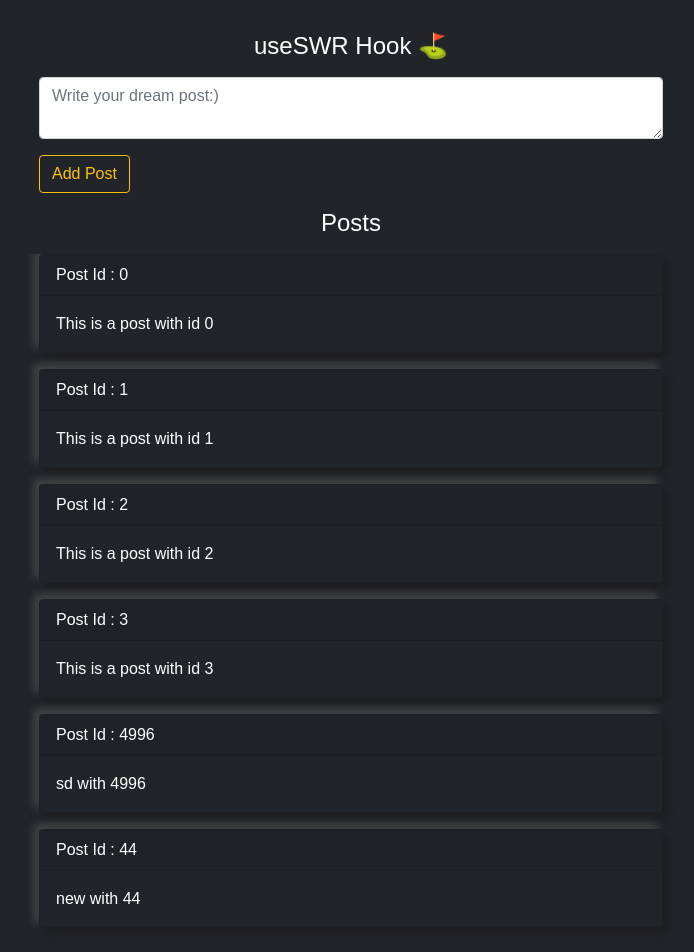
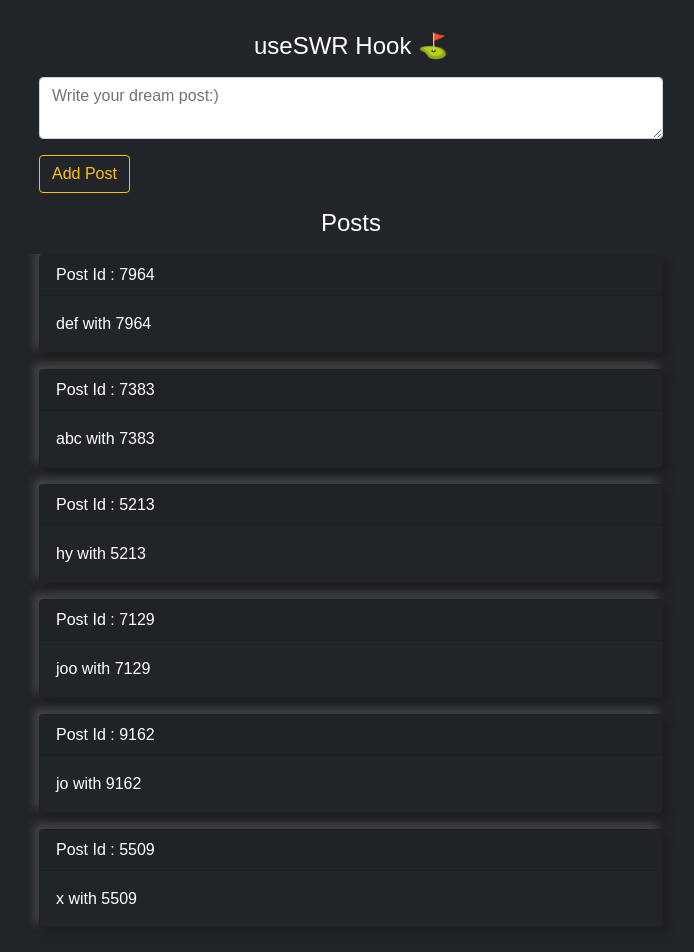
Before and after one commit to Dey-Sumit/useSWR-Tutorial, a Next.js app: page / in a window 1280 px wide. Shown: the top 952 px of the page, without its empty margins (289-983 px from the left). Built offline with nearby package versions, Linux system fonts and the light colour scheme; data requests are answered from the project's data file.

Commit message:
sorted by createdAt,infinite scrolling with optimistic ui added

```diff
--- a/db.json
+++ b/db.json
@@ -2,39 +2,73 @@
   "posts": [
     {
       "id": 0,
-      "content": "This is a post with id 0"
+      "content": "This is a post with id 0",
+      "createdAt": 1625745022480
     },
     {
       "id": 1,
-      "content": "This is a post with id 1"
+      "content": "This is a post with id 1",
+      "createdAt": 1625745022490
     },
     {
-      "id": 2,
-      "content": "This is a post with id 2"
+      "id": 2739,
+      "content": "post 1 with 2739",
+      "createdAt": 1625745022499
     },
     {
-      "id": 3,
-      "content": "This is a post with id 3"
+      "id": 3680,
+      "content": "post 2 with 3680",
+      "createdAt": 1625745030510
     },
     {
-      "id": 4996,
-      "content": "sd with 4996"
+      "id": 8273,
+      "content": "hey with 8273",
+      "createdAt": 1625745583005
     },
     {
-      "id": 44,
-      "content": "new  with 44"
+      "id": 768,
+      "content": "hi with 768",
+      "createdAt": 1625745629295
     },
     {
-      "id": 4743,
-      "content": "joyda with 4743"
+      "id": 2973,
+      "content": "hiii with 2973",
+      "createdAt": 1625745641280
     },
     {
-      "id": 5950,
-      "content": "joy da with 5950"
+      "id": 894,
+      "content": "lol with 894",
+      "createdAt": 1625745656349
     },
     {
-      "id": 1293,
-      "content": "optim ui with 1293"
+      "id": 5509,
+      "content": "x with 5509",
+      "createdAt": 1625746096268
+    },
+    {
+      "id": 9162,
+      "content": "jo with 9162",
+      "createdAt": 1625746258863
+    },
+    {
+      "id": 7129,
+      "content": "joo with 7129",
+      "createdAt": 1625746294166
+    },
+    {
+      "id": 5213,
+      "content": "hy with 5213",
+      "createdAt": 1625746325913
+    },
+    {
+      "id": 7383,
+      "content": "abc with 7383",
+      "createdAt": 1625746377788
+    },
+    {
+      "id": 7964,
+      "content": "def with 7964",
+      "createdAt": 1625746391044
     }
   ],
   "comments": [
@@ -62,36 +96,6 @@
       "id": 7,
       "content": "This is a comment of post 3",
       "postId": 3
-    },
-    {
-      "id": 7338,
-      "content": "new comment with comment ID : 7338",
-      "postId": "0"
-    },
-    {
-      "id": 1417,
-      "content": "new new comment with comment ID : 1417",
-      "postId": "0"
-    },
-    {
-      "id": 9500,
-      "content": "c1\n with comment ID : 9500",
-      "postId": "0"
-    },
-    {
-      "id": 6726,
-      "content": "c2 with comment ID : 6726",
-      "postId": "0"
-    },
-    {
-      "id": 9125,
-      "content": "c23343 with comment ID : 9125",
-      "postId": "0"
-    },
-    {
-      "id": 7995,
-      "content": "c34 with comment ID : 7995",
-      "postId": "0"
     }
   ]
 }
--- a/libs/usePagination.ts
+++ b/libs/usePagination.ts
@@ -5,10 +5,10 @@ export const usePagination = <T>(url: string) => {
   const getKey = (pageIndex: number, previousPageData: T[]) => {
     pageIndex = pageIndex + 1;
     if (previousPageData && !previousPageData.length) return null; // reached the end
-    return `${url}?_page=${pageIndex}&_limit=${PAGE_SIZE}`; // SWR key
+    return `${url}&_page=${pageIndex}&_limit=${PAGE_SIZE}`; // SWR key
   };
 
-  const { data, size: page, setSize: setPage, error, isValidating } = useSWRInfinite(getKey);
+  const { data, size: page, setSize: setPage, error, isValidating,mutate } = useSWRInfinite(getKey);
 
   const paginatedData: T[] = [].concat.apply([], data);
 
@@ -16,6 +16,7 @@ export const usePagination = <T>(url: string) => {
 
   const isReachedEnd = data && data[data.length - 1]?.length < PAGE_SIZE;
   return {
+    mutate,
     error,
     paginatedData,
     page,
--- a/src/components/CreatePost.tsx
+++ b/src/components/CreatePost.tsx
@@ -1,11 +1,13 @@
 import { IPost } from "@libs/types";
+import { usePagination } from "@libs/usePagination";
 import axios from "axios";
 import { useState } from "react";
-import { mutate } from "swr";
 
 const CreatePost = () => {
   const [content, setContent] = useState("");
-
+  const { mutate: paginatedPostsMutate } = usePagination<IPost>(
+    "/posts?_sort=createdAt&_order=desc"
+  );
   const handleSubmit = async (e) => {
     e.preventDefault();
 
@@ -17,10 +19,14 @@ const CreatePost = () => {
     const FAKE_POST = {
       id,
       content: new_content,
+      createdAt: Date.now(),
       clientOnly: true,
     };
 
-    mutate("/posts", (existingPosts: IPost[]) => [...existingPosts, FAKE_POST], false);
+    paginatedPostsMutate((data) => {
+      return [[FAKE_POST], ...data];
+    }, false);
+
     setContent("");
 
     await axios("/posts", {
@@ -28,9 +34,10 @@ const CreatePost = () => {
       data: {
         id,
         content: new_content,
+        createdAt: Date.now(),
       },
     });
-    mutate("/posts");
+    paginatedPostsMutate();
   };
 
   return (
--- a/src/pages/index.tsx
+++ b/src/pages/index.tsx
@@ -14,7 +14,7 @@ export default function Home() {
     setPage,
     isLoadingMore,
     isReachedEnd,
-  } = usePagination<IPost>("/posts");
+  } = usePagination<IPost>("/posts?_sort=createdAt&_order=desc");
 
   // //! 1 👇
   // const [posts, setPosts] = useState<IPost[]>();
```
